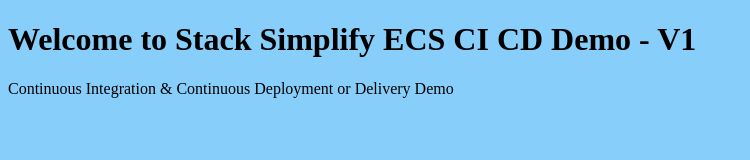
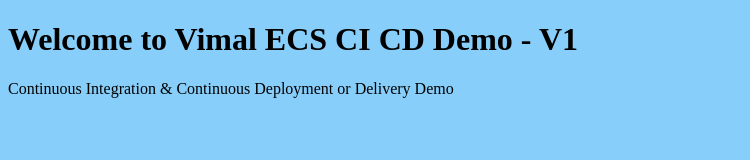
Before and after one commit to vimalprasathr/nginx-app, a plain HTML site: page index.html in a window 1280 px wide. Shown: the whole page, without its empty margins (0-750 px from the left). Drawn offline with Linux system fonts and the light colour scheme.

Commit message:
Update index.html

```diff
--- a/index.html
+++ b/index.html
@@ -2,7 +2,7 @@
 <html>
 <body style="background-color:lightskyblue;">
 
-<h1>Welcome to Stack Simplify ECS CI CD Demo - V1</h1>
+<h1>Welcome to Vimal ECS CI CD Demo - V1</h1>
 <p>Continuous Integration & Continuous Deployment or Delivery Demo</p>
 
 </body>
```
